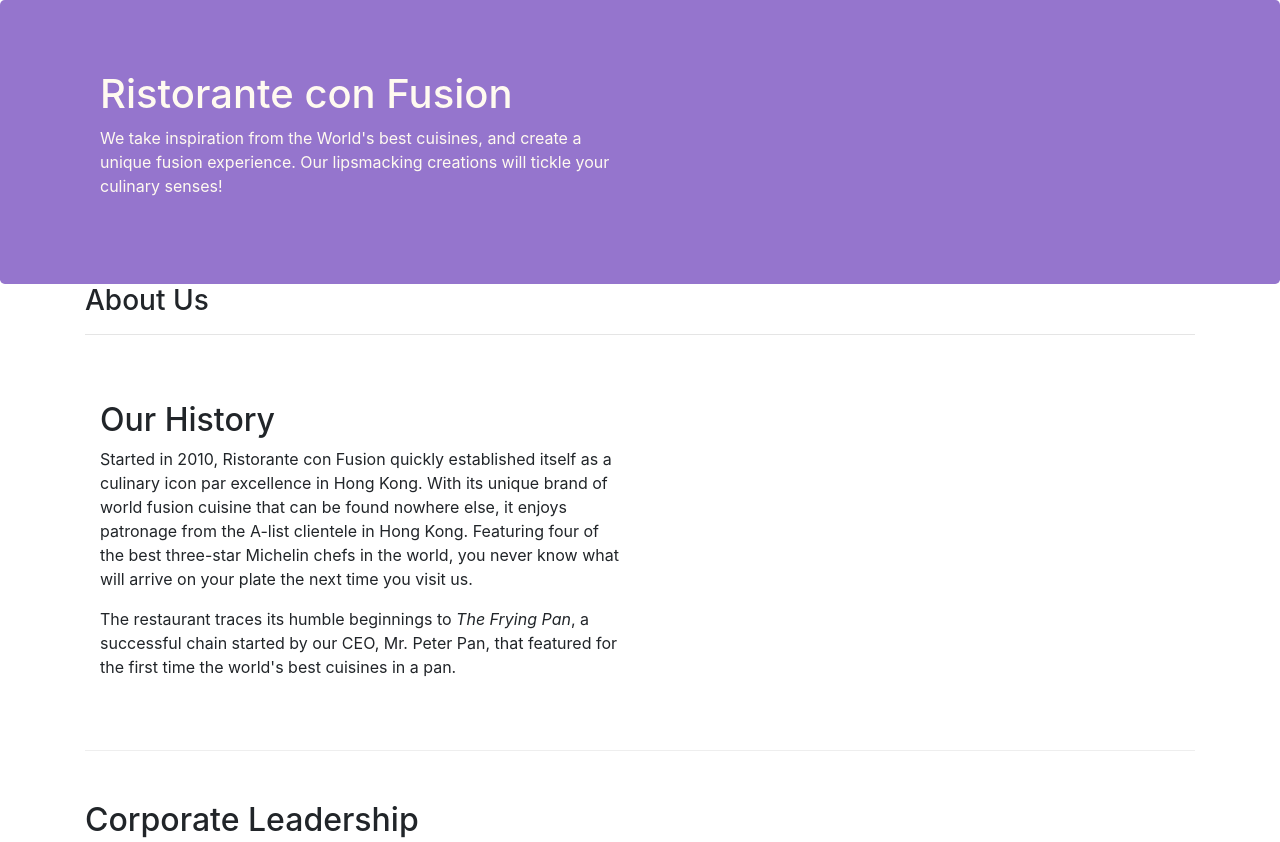
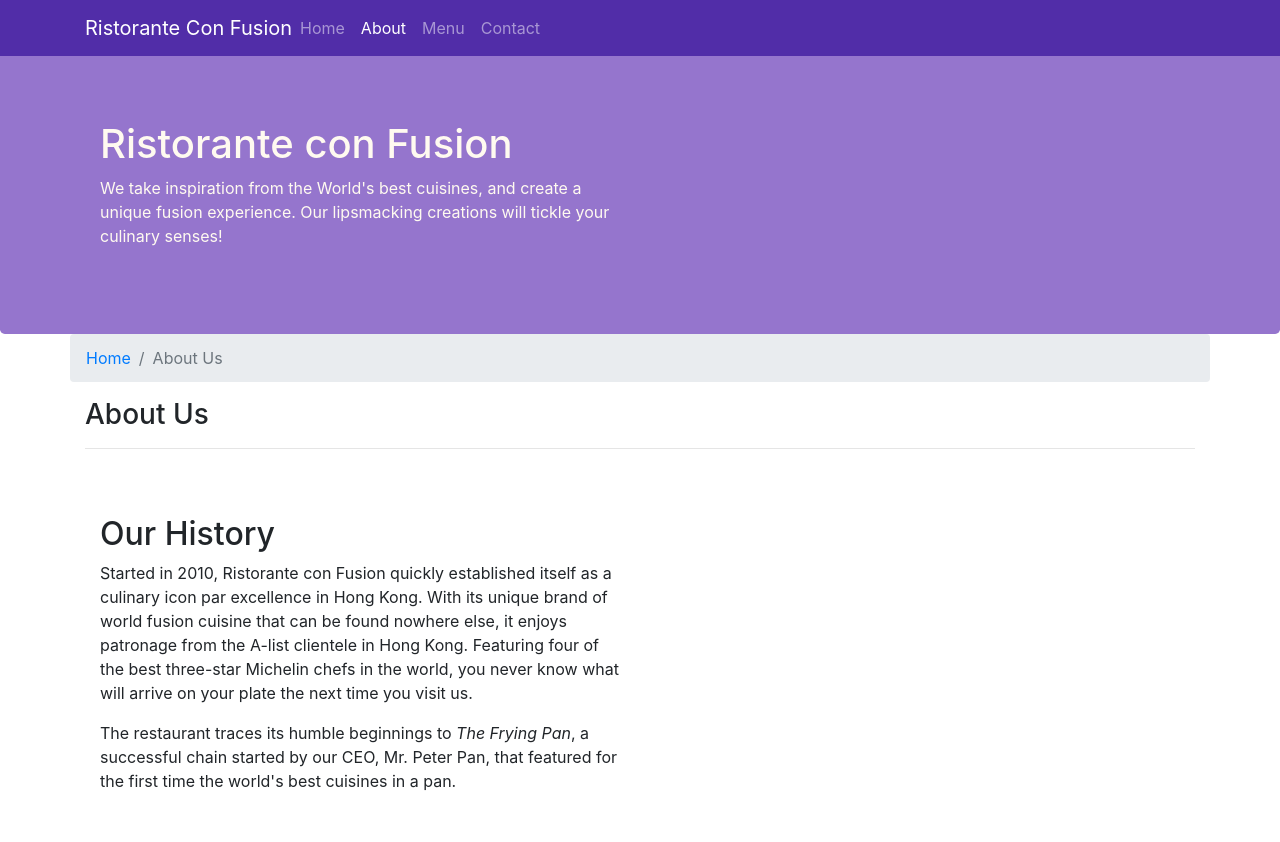
Before and after one commit to SanchitCoder98/conFusion, a website: page aboutus.html in a window 1280 px wide. Shown: the top 842 px of the page. Drawn offline with nearby package versions, Linux system fonts and the light colour scheme.

Commit message:
Navigation bar

```diff
--- a/aboutus.html
+++ b/aboutus.html
@@ -17,7 +17,22 @@
 </head>
 
 <body>
-
+    <nav class="navbar navbar-dark navbar-expand-sm fixed-top">
+        <div class="container">
+            <button class="navbar-toggler" type="button" data-toggle="collapse" data-target="#Navbar">
+                <span class="navbar-toggler-icon"></span>
+            </button>
+            <a class="navbar-brand mr-auto" href="./index.html">Ristorante Con Fusion</a>
+            <div class="collapse navbar-collapse" id="Navbar">
+                <ul class="navbar-nav mr-auto">
+                    <li class="nav-item"><a class="nav-link" href="./index.html">Home</a></li>
+                    <li class="nav-item active"><a class="nav-link" href="#">About</a></li>
+                    <li class="nav-item"><a class="nav-link" href="#">Menu</a></li>
+                    <li class="nav-item"><a class="nav-link" href="#">Contact</a></li>
+                </ul>
+            </div>
+        </div>
+    </nav>
     <header class="jumbotron">
         <div class="container">
             <div class="row row-header">
@@ -33,7 +48,11 @@
 
     <div class="container">
         <div class="row">
-            <div class="col-12 col-sm-12">
+            <ol class="col-12 breadcrumb">
+                <li class="breadcrumb-item"><a href="./index.html">Home</a></li>
+                <li class="breadcrumb-item active">About Us</li>
+            </ol>
+            <div class="col-12">
                <h3>About Us</h3>
                <hr>
             </div>
@@ -72,7 +91,7 @@
                 <div class="col-4 offset-1 col-sm-2">
                     <h5>Links</h5>
                     <ul class="list-unstyled">
-                        <li><a href="#">Home</a></li>
+                        <li><a href="./index.html">Home</a></li>
                         <li><a href="#">About</a></li>
                         <li><a href="#">Menu</a></li>
                         <li><a href="#">Contact</a></li>
@@ -80,7 +99,7 @@
                 </div>
                 <div class="col-7 col-sm-5">
                     <h5>Our Address</h5>
-                    <address class="address">
+                    <address>
 		              121, Clear Water Bay Road<br>
 		              Clear Water Bay, Kowloon<br>
 		              HONG KONG<br>
--- a/css/styles.css
+++ b/css/styles.css
@@ -23,8 +23,17 @@
     color:floralwhite;
 }
 
-.address{
+address{
     font-size: 80%;
     margin: 0px;
     color: #0f0f0f;
 }
+
+body{
+    padding: 50px 0px 0px 0px;
+    z-index: 0;
+}
+
+.navbar-dark{
+    background-color: #512DA8;
+}
```
Also changed, not shown: index.html (+17 -2 lines).
